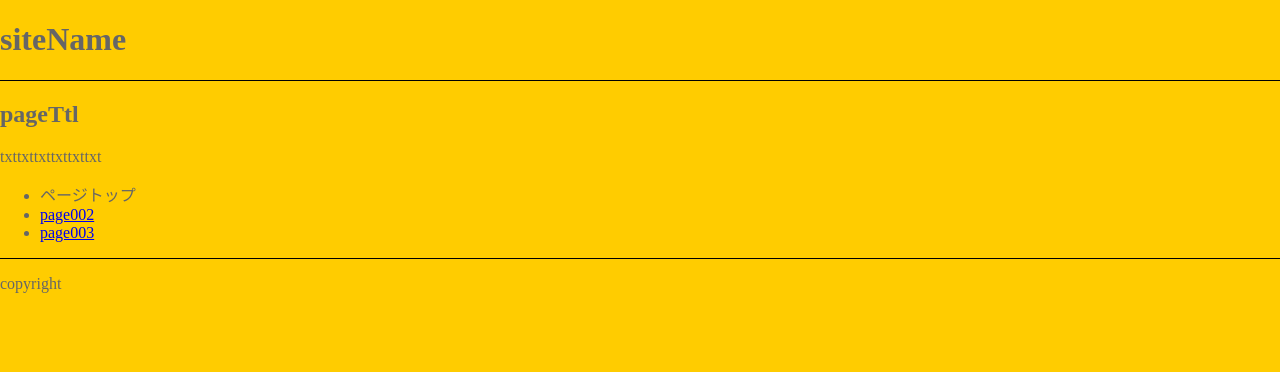
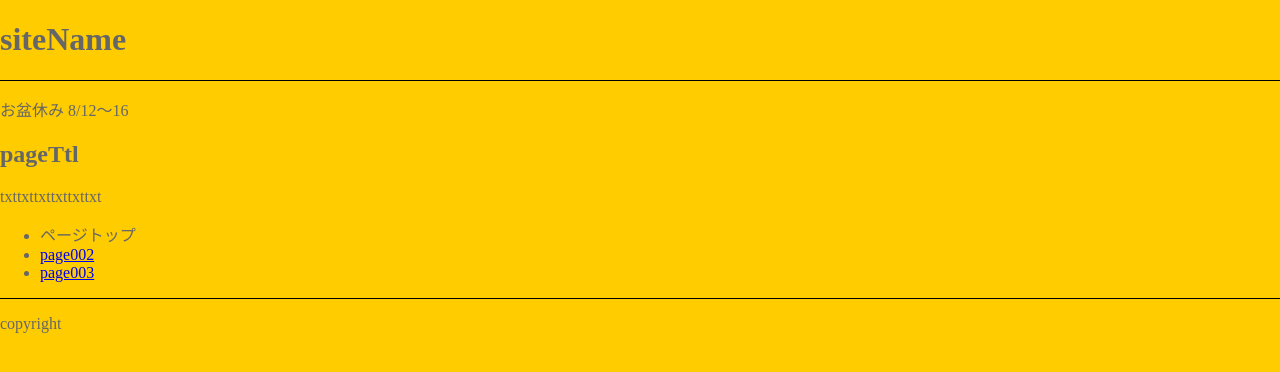
Before and after one commit to akh40/gittest, a plain HTML site: page index.html in a window 1280 px wide. Drawn offline with Linux system fonts and the light colour scheme.

Commit message:
お盆休み文言追加

```diff
--- a/index.html
+++ b/index.html
@@ -12,6 +12,9 @@
   <header>
     <h1 class="siteName">siteName</h1>
   </header>
+  <div class="infobox">
+  	<p>お盆休み 8/12〜16</p>
+  </div>
 
   <article>
     <h1 class="pageTtl">pageTtl</h1>
```
